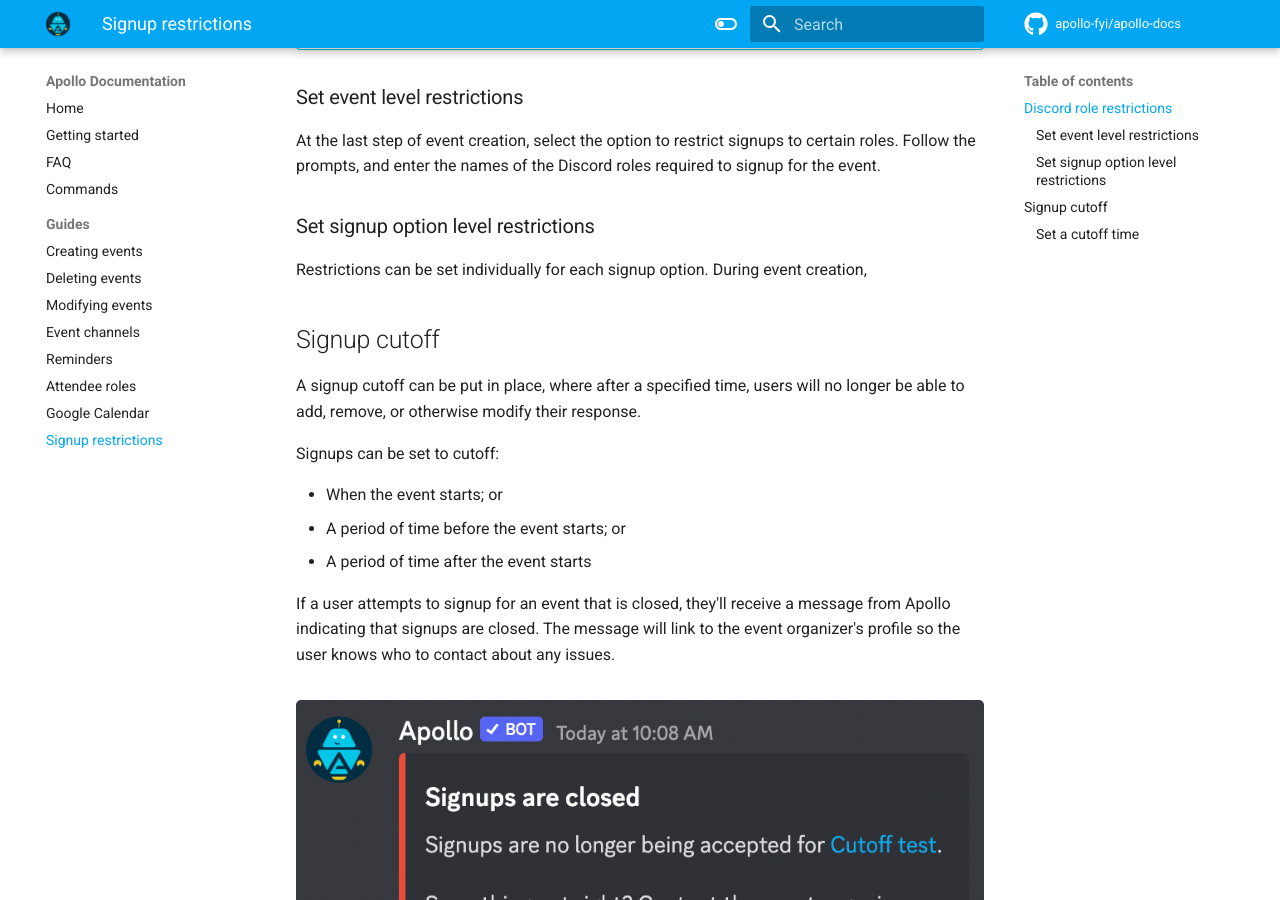
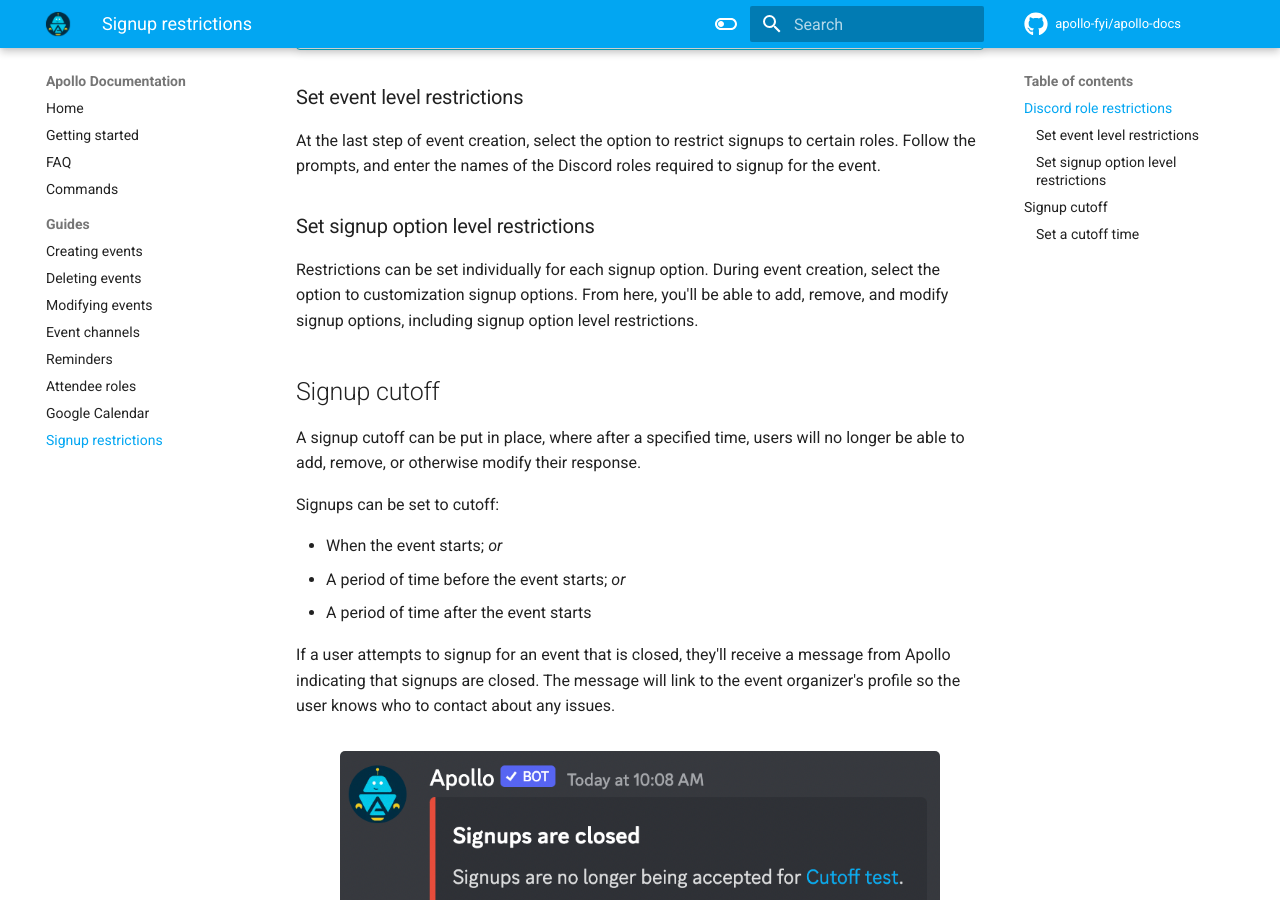
Before and after one commit to apollo-fyi/apollo-docs, an MkDocs documentation site: the page built from docs/signup_restrictions.md, in a window 1280 px wide and 900 px high, scrolled down 807 px. Built offline with MkDocs 1.6.1 and Material for MkDocs 9.7.7, drawn with Linux system fonts in a browser that asks for light colours; comment, search, counter and statistics services are not loaded; some of the changed text lies outside the part shown.

Commit message:
Tweak signup restrictions

```diff
--- a/docs/signup_restrictions.md
+++ b/docs/signup_restrictions.md
@@ -39,7 +39,9 @@ required to signup for the event.
 ### Set signup option level restrictions
 
 Restrictions can be set individually for each signup option. During event
-creation,
+creation, select the option to customization signup options. From here, you'll
+be able to add, remove, and modify signup options, including signup option
+level restrictions.
 
 ## Signup cutoff
 
@@ -48,8 +50,8 @@ no longer be able to add, remove, or otherwise modify their response.
 
 Signups can be set to cutoff:
 
-- When the event starts; or
-- A period of time before the event starts; or
+- When the event starts; _or_
+- A period of time before the event starts; _or_
 - A period of time after the event starts
 
 If a user attempts to signup for an event that is closed, they'll receive a
@@ -57,7 +59,7 @@ message from Apollo indicating that signups are closed. The message will link
 to the event organizer's profile so the user knows who to contact about any issues.
 
 <figure markdown>
-  ![Signups closed](assets/restrictions/notify.png){ width="800" style="border-radius:5px" }
+  ![Signups closed](assets/restrictions/notify.png){ width="600" style="border-radius:5px" }
   <figcaption>A notification that signups are closed</figcaption>
 </figure>
 
@@ -65,3 +67,8 @@ to the event organizer's profile so the user knows who to contact about any issu
 
 To set a time for signups to cutoff, select the option to set a time for
 signups to close at the last step of event creation.
+
+<figure markdown>
+  ![Set a cutoff time](assets/restrictions/set_cutoff.gif){ width="800" style="border-radius:5px" }
+  <figcaption>Set signups to close 2 hours before the event starts</figcaption>
+</figure>
```
Also changed, not shown: docs/assets/restrictions/set_cutoff.gif (added).
